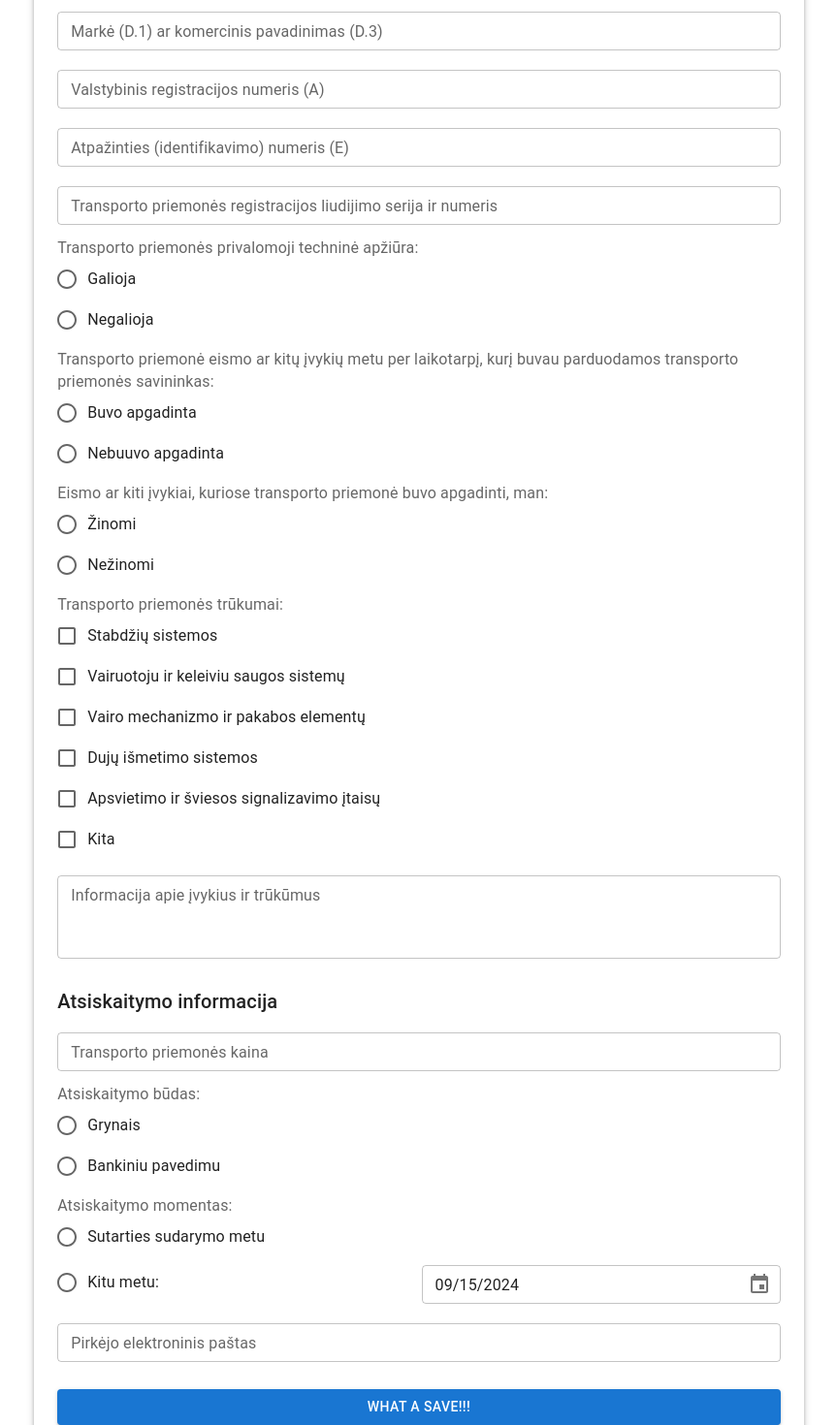
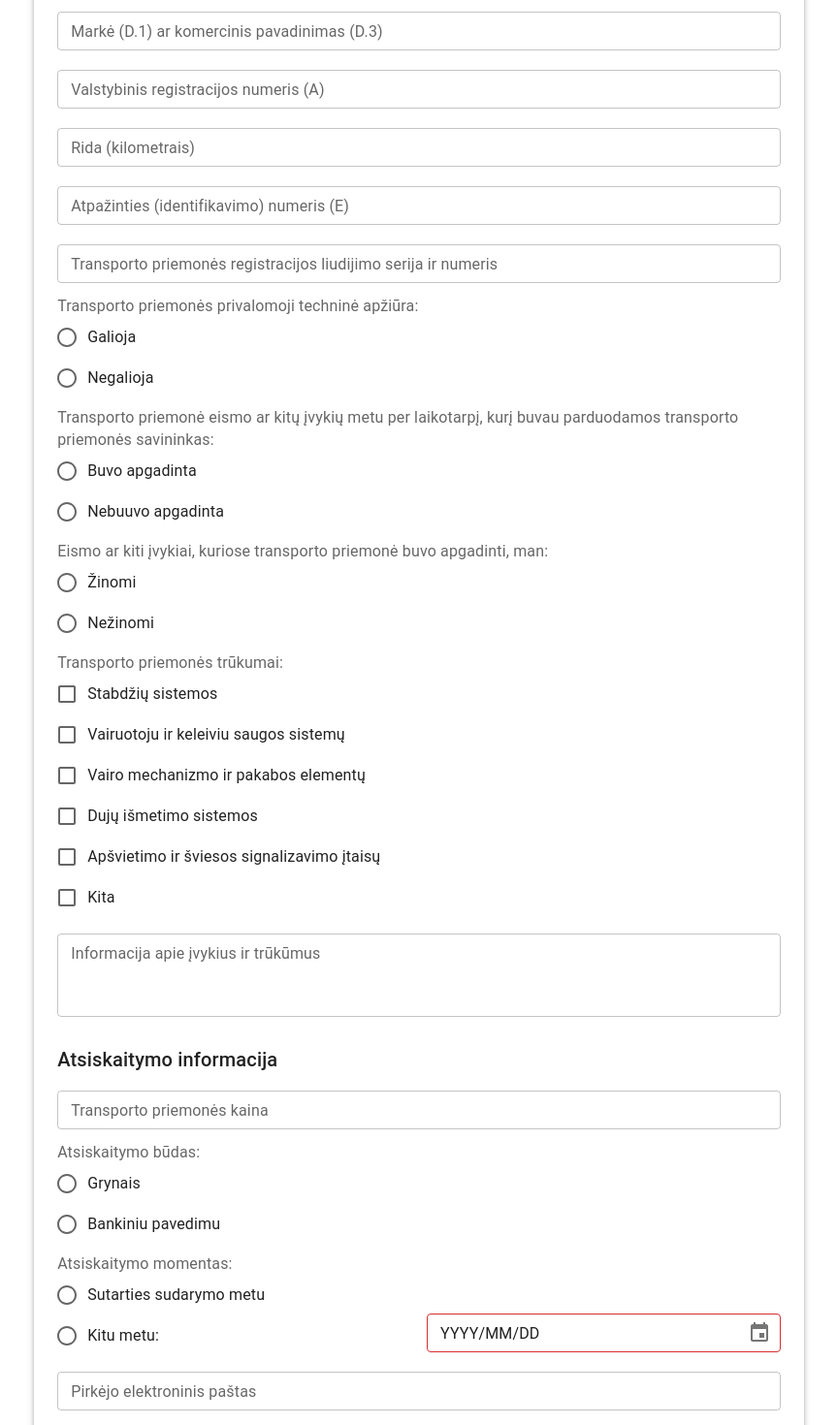
Before and after one commit to AudriusMasiulionis/auto_buyer, a Next.js app in the folder apps/fe/: page / in a window 1280 px wide. Shown: the part 500-1970 px from the top of the page at 97% size, without its empty margins (208-1071 px from the left). Built offline with nearby package versions, Linux system fonts and the light colour scheme.

Commit message:
Hook RHF

```diff
--- a/apps/fe/src/components/form/PaymentInfoForm.tsx
+++ b/apps/fe/src/components/form/PaymentInfoForm.tsx
@@ -11,20 +11,40 @@ import {
 import { Stack } from "@mui/system";
 import { DesktopDatePicker, LocalizationProvider } from "@mui/x-date-pickers";
 import { AdapterDateFns } from "@mui/x-date-pickers/AdapterDateFns";
-import { useFormContext } from "react-hook-form";
+import { Controller, useFormContext } from "react-hook-form";
 import { FormValues } from "./PPForm";
 
 const PaymentInfoForm = () => {
-  const {} = useFormContext<FormValues>();
+  const { control, watch } = useFormContext<FormValues>();
+
+  const isPaymentDateNow = watch("isPaymentDateNow");
 
   return (
     <Stack gap={1}>
       <Typography variant="h6">Atsiskaitymo informacija</Typography>
-      <TextField label="Transporto priemonės kaina" />
+      <Controller
+        name="price"
+        control={control}
+        render={({ field }) => (
+          <TextField {...field} label="Transporto priemonės kaina" />
+        )}
+      />
+      <Controller
+        name="paymentMethod"
+        control={control}
+        render={({ field }) => (
           <FormControl>
             <FormLabel id="payment-method">Atsiskaitymo būdas:</FormLabel>
-        <RadioGroup aria-labelledby="payment-method" defaultValue="">
-          <FormControlLabel value="cash" control={<Radio />} label="Grynais" />
+            <RadioGroup
+              {...field}
+              aria-labelledby="payment-method"
+              defaultValue=""
+            >
+              <FormControlLabel
+                value="cash"
+                control={<Radio />}
+                label="Grynais"
+              />
               <FormControlLabel
                 value="bank_transfer"
                 control={<Radio />}
@@ -32,30 +52,64 @@ const PaymentInfoForm = () => {
               />
             </RadioGroup>
           </FormControl>
-      <FormControl>
+        )}
+      />
+
+      <Stack direction="row" gap={2} alignItems="end">
+        <Controller
+          name="isPaymentDateNow"
+          control={control}
+          render={({ field }) => (
+            <FormControl sx={{ flex: 1 }}>
               <FormLabel id="payment-date">Atsiskaitymo momentas:</FormLabel>
-        <RadioGroup aria-labelledby="payment-date" defaultValue="">
+              <RadioGroup
+                {...field}
+                aria-labelledby="payment-date"
+                defaultValue=""
+                sx={{ flex: 1 }}
+              >
                 <FormControlLabel
-            value="cash"
+                  value="true"
                   control={<Radio />}
                   label="Sutarties sudarymo metu"
                 />
-          <Stack direction="row">
                 <FormControlLabel
-              sx={{ flex: 1 }}
-              value="bank_transfer"
+                  value="false"
                   control={<Radio />}
                   label="Kitu metu:"
                 />
+              </RadioGroup>
+            </FormControl>
+          )}
+        />
         <Box sx={{ flex: 1 }}>
+          <Controller
+            name="paymentDate"
+            control={control}
+            render={({ field: { value, onChange } }) => (
               <LocalizationProvider dateAdapter={AdapterDateFns}>
-                <DesktopDatePicker value={new Date()} />
+                <DesktopDatePicker
+                  format="yyyy/MM/dd"
+                  value={value}
+                  onChange={onChange}
+                  disabled={isPaymentDateNow === "true"}
+                />
               </LocalizationProvider>
+            )}
+          />
         </Box>
       </Stack>
-        </RadioGroup>
-      </FormControl>
-      <TextField label="Pirkėjo elektroninis paštas" />
+      <Controller
+        name="buyersEmail"
+        control={control}
+        render={({ field }) => (
+          <TextField
+            type="email"
+            {...field}
+            label="Pirkėjo elektroninis paštas"
+          />
+        )}
+      />
     </Stack>
   );
 };
--- a/apps/fe/src/components/form/SellerInfoForm.tsx
+++ b/apps/fe/src/components/form/SellerInfoForm.tsx
@@ -1,18 +1,53 @@
 import { Stack, TextField, Typography } from "@mui/material";
-import { useFormContext } from "react-hook-form";
+import { Controller, useFormContext } from "react-hook-form";
 import { FormValues } from "./PPForm";
 
 export const SellerInfoForm = () => {
-  const {} = useFormContext<FormValues>();
+  const { control } = useFormContext<FormValues>();
 
   return (
     <Stack gap={1}>
       <Typography variant="h6">Pardavėjo informacija</Typography>
-      <TextField label="Asmens/įmonės kodas" />
-      <TextField label="Vardas Pavardė/Juridinio asmens pavadinimas" />
-      <TextField label="Telefono numeris" />
-      <TextField label="Elektroninio pašto adresas" />
-      <TextField label="Adresas" />
+      <Controller
+        control={control}
+        name="personalCode"
+        render={({ field }) => (
+          <TextField {...field} label="Asmens/įmonės kodas" />
+        )}
+      />
+      <Controller
+        control={control}
+        name="name"
+        render={({ field }) => (
+          <TextField
+            {...field}
+            label="Vardas Pavardė/Juridinio asmens pavadinimas"
+          />
+        )}
+      />
+      <Controller
+        control={control}
+        name="phone"
+        render={({ field }) => (
+          <TextField {...field} label="Telefono numeris" />
+        )}
+      />
+      <Controller
+        control={control}
+        name="sellersEmail"
+        render={({ field }) => (
+          <TextField
+            type="email"
+            {...field}
+            label="Elektroninio pašto adresas"
+          />
+        )}
+      />
+      <Controller
+        control={control}
+        name="sellersAddress"
+        render={({ field }) => <TextField {...field} label="Adresas" />}
+      />
     </Stack>
   );
 };
--- a/apps/fe/src/components/form/VehicleInfoForm.tsx
+++ b/apps/fe/src/components/form/VehicleInfoForm.tsx
@@ -10,90 +10,218 @@ import {
   TextField,
   Typography
 } from "@mui/material";
-import { useFormContext } from "react-hook-form";
+import { ChangeEvent, useCallback } from "react";
+import { Controller, useFormContext } from "react-hook-form";
 import { FormValues } from "./PPForm";
 
 const VehicleInfoForm = () => {
-  const {} = useFormContext<FormValues>();
+  const { control, setValue, getValues } = useFormContext<FormValues>();
+
+  const onChangeDefect = useCallback(
+    (event: ChangeEvent<HTMLInputElement>, isChecked: boolean) => {
+      const defects = getValues("defects");
+      const value = event.currentTarget.value;
+
+      setValue(
+        "defects",
+        isChecked ? [...defects, value] : [...defects.filter(v => v !== value)]
+      );
+    },
+    [getValues, setValue]
+  );
 
   return (
     <Stack gap={1}>
       <Typography variant="h6">Transporto priemonės informacija</Typography>
-      <TextField label="SDK" />
-      <TextField label="Markė (D.1) ar komercinis pavadinimas (D.3)" />
-      <TextField label="Valstybinis registracijos numeris (A)" />
-      <TextField label="Atpažinties (identifikavimo) numeris (E)" />
-      <TextField label="Transporto priemonės registracijos liudijimo serija ir numeris" />
+      <Controller
+        control={control}
+        name="sdk"
+        render={({ field }) => <TextField {...field} label="SDK" />}
+      />
+      <Controller
+        control={control}
+        name="make"
+        render={({ field }) => (
+          <TextField
+            {...field}
+            label="Markė (D.1) ar komercinis pavadinimas (D.3)"
+          />
+        )}
+      />
+      <Controller
+        control={control}
+        name="registrationNumber"
+        render={({ field }) => (
+          <TextField {...field} label="Valstybinis registracijos numeris (A)" />
+        )}
+      />
+      <Controller
+        control={control}
+        name="mileage"
+        render={({ field }) => (
+          <TextField {...field} label="Rida (kilometrais)" />
+        )}
+      />
+      <Controller
+        control={control}
+        name="identificationNumber"
+        render={({ field }) => (
+          <TextField
+            {...field}
+            label="Atpažinties (identifikavimo) numeris (E)"
+          />
+        )}
+      />
+      <Controller
+        control={control}
+        name="serialNumber"
+        render={({ field }) => (
+          <TextField
+            {...field}
+            label="Transporto priemonės registracijos liudijimo serija ir numeris"
+          />
+        )}
+      />
+      <Controller
+        control={control}
+        name="technicalInspectionIsValid"
+        render={({ field }) => (
           <FormControl>
             <FormLabel id="technical-inspection">
               Transporto priemonės privalomoji techninė apžiūra:
             </FormLabel>
-        <RadioGroup aria-labelledby="technical-inspection" defaultValue="">
-          <FormControlLabel value={true} control={<Radio />} label="Galioja" />
+            <RadioGroup
+              {...field}
+              aria-labelledby="technical-inspection"
+              defaultValue=""
+            >
               <FormControlLabel
-            value={false}
+                value="true"
+                control={<Radio />}
+                label="Galioja"
+              />
+              <FormControlLabel
+                value="false"
                 control={<Radio />}
                 label="Negalioja"
               />
             </RadioGroup>
           </FormControl>
+        )}
+      />
+      <Controller
+        control={control}
+        name="incidents"
+        render={({ field }) => (
           <FormControl sx={{ display: "flex" }}>
             <FormLabel id="incidents">
               Transporto priemonė eismo ar kitų įvykių metu per laikotarpį, kurį
               buvau parduodamos transporto priemonės savininkas:
             </FormLabel>
-        <RadioGroup aria-labelledby="incidents" defaultValue="">
+            <RadioGroup {...field} aria-labelledby="incidents" defaultValue="">
               <FormControlLabel
-            value={true}
+                value="true"
                 control={<Radio />}
                 label="Buvo apgadinta"
               />
               <FormControlLabel
-            value={false}
+                value="false"
                 control={<Radio />}
                 label="Nebuuvo apgadinta"
               />
             </RadioGroup>
           </FormControl>
+        )}
+      />
+      <Controller
+        control={control}
+        name="knowAboutIncidents"
+        render={({ field }) => (
           <FormControl>
             <FormLabel id="known-incidents">
               Eismo ar kiti įvykiai, kuriose transporto priemonė buvo apgadinti,
               man:
             </FormLabel>
-        <RadioGroup aria-labelledby="known-incidents" defaultValue="">
-          <FormControlLabel value={true} control={<Radio />} label="Žinomi" />
+            <RadioGroup
+              {...field}
+              aria-labelledby="known-incidents"
+              defaultValue=""
+            >
               <FormControlLabel
-            value={false}
+                value="true"
+                control={<Radio />}
+                label="Žinomi"
+              />
+              <FormControlLabel
+                value="false"
                 control={<Radio />}
                 label="Nežinomi"
               />
             </RadioGroup>
           </FormControl>
+        )}
+      />
       <FormGroup>
         <FormLabel>Transporto priemonės trūkumai:</FormLabel>
-        <FormControlLabel control={<Checkbox />} label="Stabdžių sistemos" />
         <FormControlLabel
-          control={<Checkbox />}
+          control={
+            <Checkbox value="stabdžių sistemos" onChange={onChangeDefect} />
+          }
+          label="Stabdžių sistemos"
+        />
+        <FormControlLabel
+          control={
+            <Checkbox
+              value="vairuotoju ir keleiviu saugos sistemų"
+              onChange={onChangeDefect}
+            />
+          }
           label="Vairuotoju ir keleiviu saugos sistemų"
         />
         <FormControlLabel
-          control={<Checkbox />}
+          control={
+            <Checkbox
+              value="vairo mechanizmo ir pakabos elementų"
+              onChange={onChangeDefect}
+            />
+          }
           label="Vairo mechanizmo ir pakabos elementų"
         />
         <FormControlLabel
-          control={<Checkbox />}
+          control={
+            <Checkbox
+              value="dujų išmetimo sistemos"
+              onChange={onChangeDefect}
+            />
+          }
           label="Dujų išmetimo sistemos"
         />
         <FormControlLabel
-          control={<Checkbox />}
-          label="Apsvietimo ir šviesos signalizavimo įtaisų"
+          control={
+            <Checkbox
+              value="apšvietimo ir šviesos signalizavimo įtaisų"
+              onChange={onChangeDefect}
             />
-        <FormControlLabel control={<Checkbox />} label="Kita" />
+          }
+          label="Apšvietimo ir šviesos signalizavimo įtaisų"
+        />
+        <FormControlLabel
+          control={<Checkbox value="kita" onChange={onChangeDefect} />}
+          label="Kita"
+        />
       </FormGroup>
+
+      <Controller
+        name="incidentsInformation"
+        control={control}
+        render={({ field }) => (
           <TextField
+            {...field}
             multiline
             rows={3}
             label="Informacija apie įvykius ir trūkūmus"
+          />
+        )}
       />
     </Stack>
   );
```
Also changed, not shown: apps/fe/src/components/form/PPForm.tsx (+17 -11 lines). Lines whose indentation alone changed are shown as unchanged.
